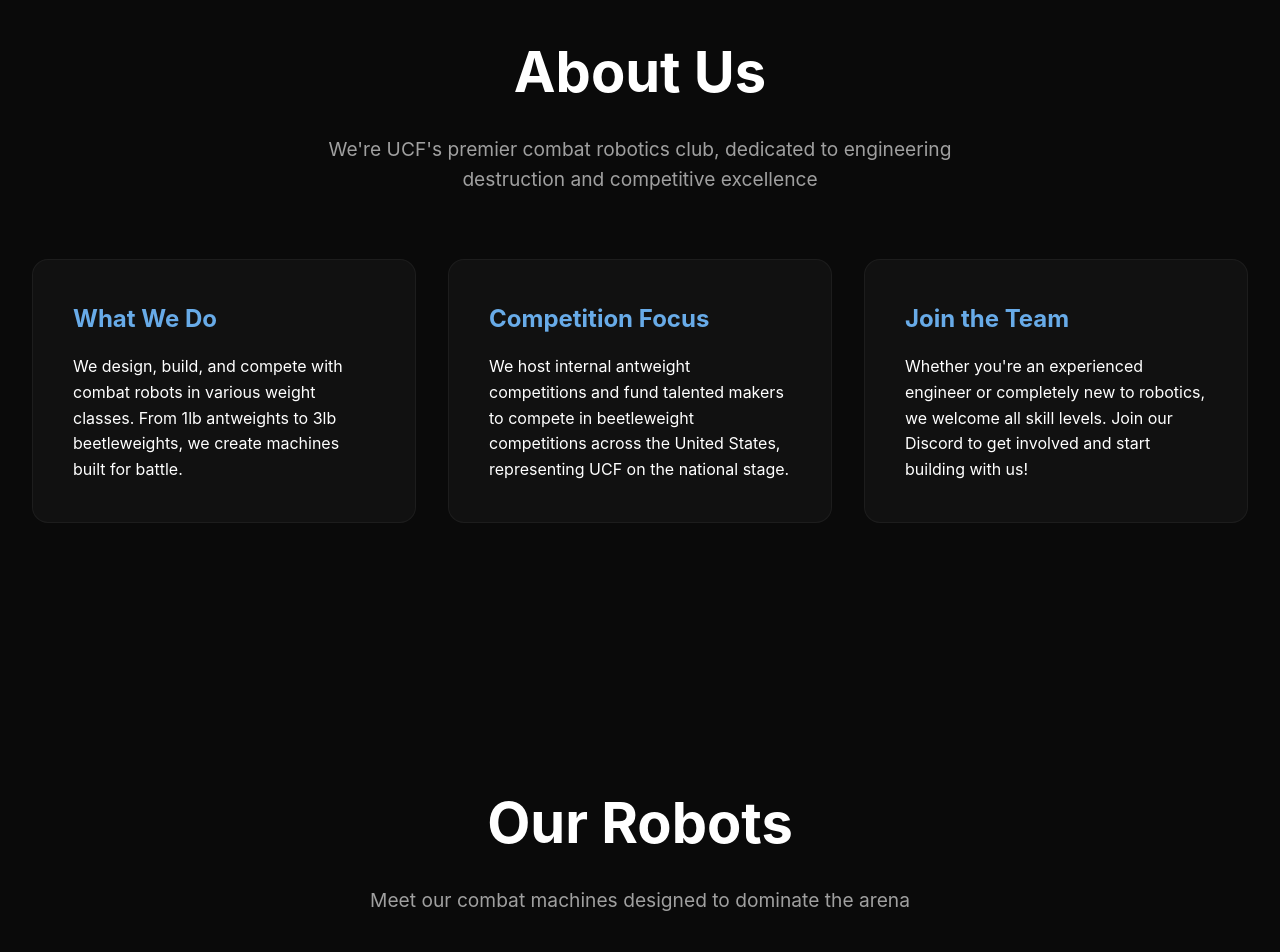
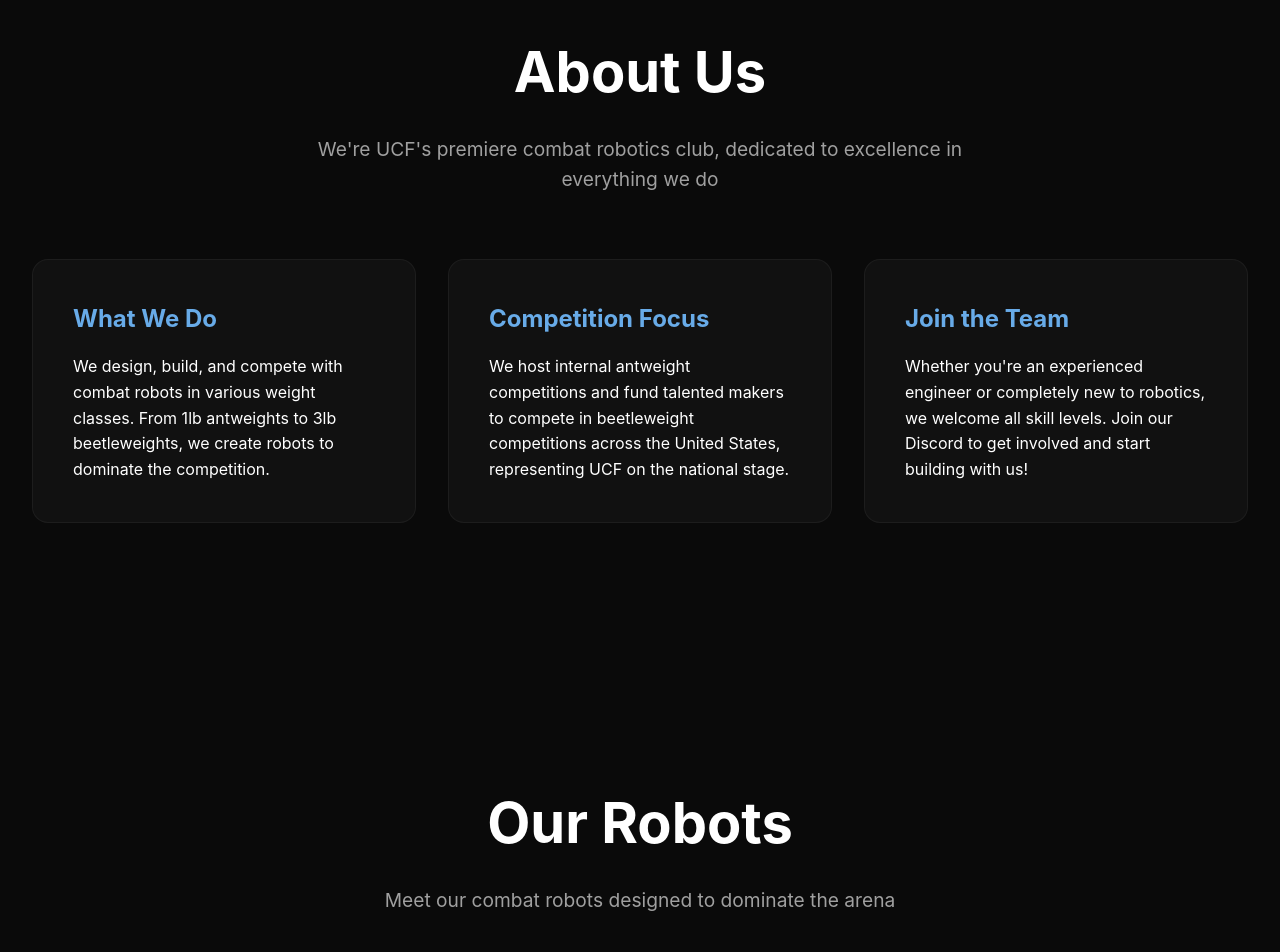
Before and after one commit to KnightCombatRobotics/KnightsCombatRobotics.github.io, a plain HTML site: page index.html in a window 1280 px wide. Shown: the part 900-1852 px from the top of the page. Drawn offline with Linux system fonts and the light colour scheme.

Commit message:
Update index.html logo

```diff
--- a/index.html
+++ b/index.html
@@ -684,7 +684,7 @@
     <nav>
         <div class="nav-container">
             <div class="logo">
-                <img src="logo.png" alt="KCR Logo" class="logo-img">
+                <img src="templogo.png" alt="KCR Logo" class="logo-img">
             </div>
             <ul class="nav-links">
                 <li><a href="#about">About</a></li>
@@ -714,11 +714,11 @@
     <!-- About Section -->
     <section id="about">
         <h2 class="section-title">About Us</h2>
-        <p class="section-subtitle">We're UCF's premier combat robotics club, dedicated to engineering destruction and competitive excellence</p>
+        <p class="section-subtitle">We're UCF's premiere combat robotics club, dedicated to excellence in everything we do</p>
         <div class="about-grid">
             <div class="about-card">
                 <h3>What We Do</h3>
-                <p>We design, build, and compete with combat robots in various weight classes. From 1lb antweights to 3lb beetleweights, we create machines built for battle.</p>
+                <p>We design, build, and compete with combat robots in various weight classes. From 1lb antweights to 3lb beetleweights, we create robots to dominate the competition.</p>
             </div>
             <div class="about-card">
                 <h3>Competition Focus</h3>
@@ -734,7 +734,7 @@
     <!-- Robots Section -->
     <section id="robots">
         <h2 class="section-title">Our Robots</h2>
-        <p class="section-subtitle">Meet our combat machines designed to dominate the arena</p>
+        <p class="section-subtitle">Meet our combat robots designed to dominate the arena</p>
         <div class="robots-grid">
             <div class="robot-card">
                 <div class="robot-image"></div>
```
